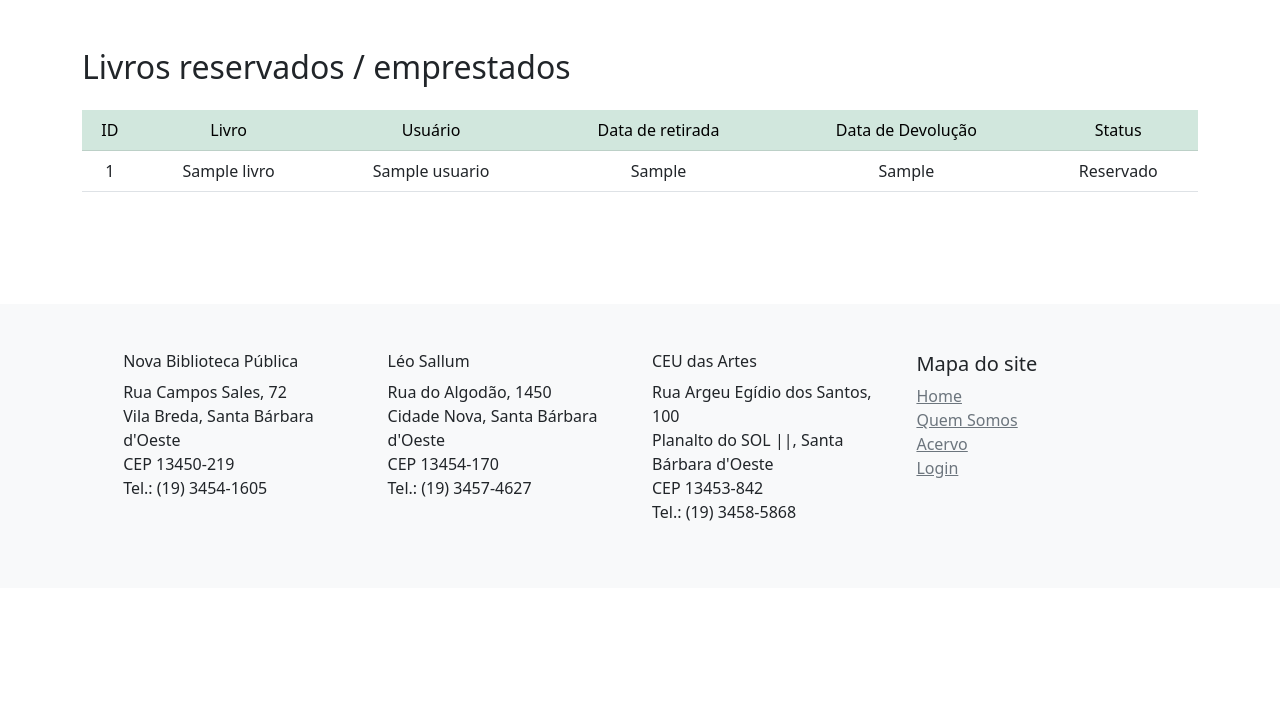
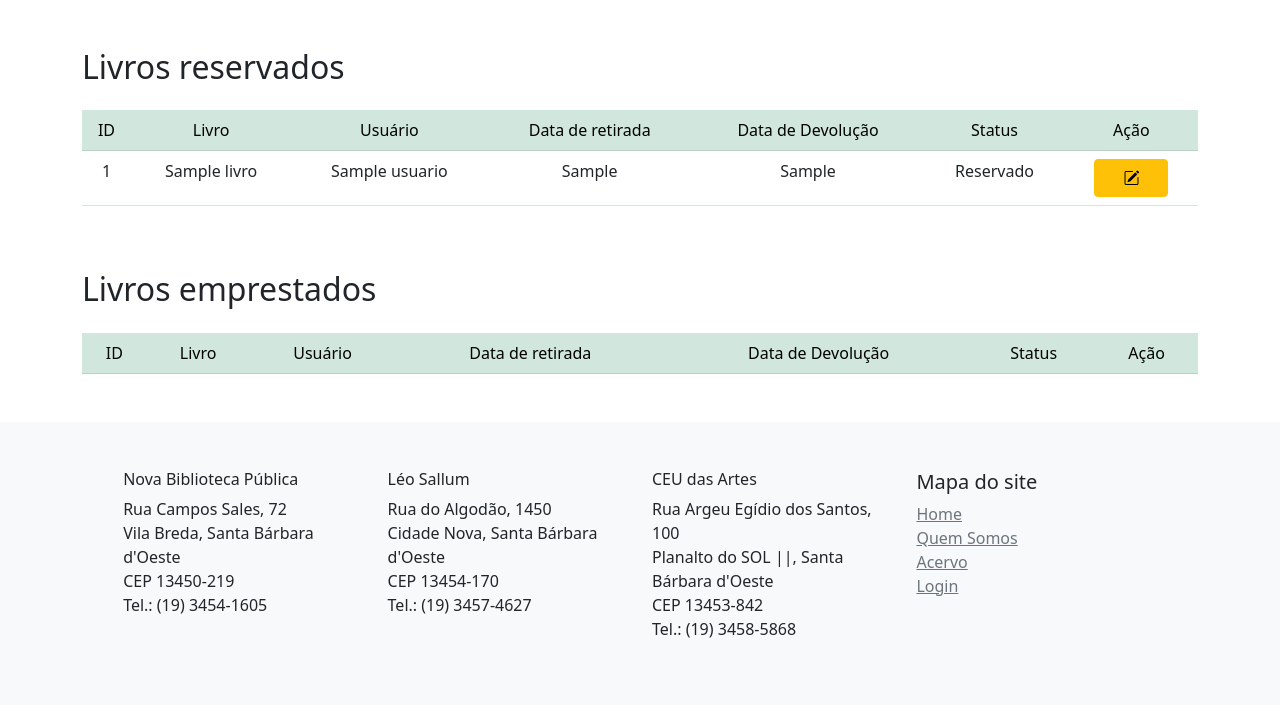
Before and after one commit to MoreiraJulia/projeto-biblioteca, a PHP site: page /reserva-emprestimo.php in a window 1280 px wide. Shown: the part 85-800 px from the top of the page. Run offline with PHP 8.4, Linux system fonts and the light colour scheme; the visitor is signed in with stand-in values (Sample User, id 1); tables that the repository leaves empty or names only in its code hold one stand-in row (values such as "Sample post"); some libraries are stand-ins or nearby versions.

Commit message:
Atualização das pastas funcionario e paginas

```diff
--- a/funcionario/reserva-emprestimo.php
+++ b/funcionario/reserva-emprestimo.php
@@ -8,7 +8,6 @@
 <?php
 include "../includes/conexao.php";
 
-
 $sqlBusca = "SELECT
             tb_agendar.id,
             tb_livros.nome_livro as 'nome_livro',
@@ -18,14 +17,16 @@
             tb_agendar.status
             from tb_agendar
             inner join tb_livros on tb_agendar.id_livro = tb_livros.id
-            inner join tb_usuarios on tb_agendar.id_usuario = tb_usuarios.id";
+            inner join tb_usuarios on tb_agendar.id_usuario = tb_usuarios.id WHERE status='Reservado'";
+
+
 $listaDeLivros = mysqli_query($conexao , $sqlBusca);
+
 ?>
 
 <div class="container">
     <div class="py-5">
-        <h2>Livros reservados / emprestados</h2>
-
+        <h2>Livros reservados </h2>
         <table class="table mt-4 text-center">
             <tr class="table-success">
                 <td>ID</td>
@@ -34,9 +35,9 @@
                 <td>Data de retirada</td>
                 <td>Data de Devolução</td>
                 <td>Status</td>
+                <td>Ação</td>
             </tr>
             <?php
-
                 while($agenda = mysqli_fetch_assoc($listaDeLivros)){
                     echo "<tr>";
                     echo "<td>{$agenda['id']}</td>";
@@ -45,11 +46,53 @@
                     echo "<td>{$agenda['data_retirada']}</td>";
                     echo "<td>{$agenda['data_devolucao']}</td>";
                     echo "<td>{$agenda['status']}</td>";
+                    echo "<td><a class='btn btn-warning' href='agenda-alterar.php?id={$agenda['id']}'><i class='bi bi-pencil-square'></i></a></td>";
                     echo "</tr>";
                 }
             ?>
         </table>
     </div>
+
+    <?php
+        $sqlBuscar = "SELECT
+                tb_agendar.id,
+                tb_livros.nome_livro as 'nome_livro',
+                tb_usuarios.nome as 'nome',
+                tb_agendar.data_retirada,
+                tb_agendar.data_devolucao,
+                tb_agendar.status
+                from tb_agendar
+                inner join tb_livros on tb_agendar.id_livro = tb_livros.id
+                inner join tb_usuarios on tb_agendar.id_usuario = tb_usuarios.id WHERE status='Emprestado'";
+
+$listaDeLivros = mysqli_query($conexao , $sqlBuscar);
+
+?>
+    <h2>Livros emprestados</h2>
+    <table class="table mt-4 text-center">
+        <tr class="table-success">
+            <td>ID</td>
+            <td>Livro</td>
+            <td>Usuário</td>
+            <td>Data de retirada</td>
+            <td>Data de Devolução</td>
+            <td>Status</td>
+            <td>Ação</td>
+        </tr>
+        <?php
+            while($agenda = mysqli_fetch_assoc($listaDeLivros)){
+                echo "<tr>";
+                echo "<td>{$agenda['id']}</td>";
+                echo "<td>{$agenda['nome_livro']}</td>";
+                echo "<td>{$agenda['nome']}</td>";
+                echo "<td>{$agenda['data_retirada']}</td>";
+                echo "<td>{$agenda['data_devolucao']}</td>";
+                echo "<td>{$agenda['status']}</td>";
+                echo "<td><a class='btn btn-danger' href='agenda-excluir.php?id={$agenda['id']}'><i class='bi bi-x-square'></i></a></td>";
+                echo "</tr>";
+            }
+        ?>
+    </table>
 </div>
 
 <?php include "../includes/rodape.php"; ?>
--- a/paginas/acervo.php
+++ b/paginas/acervo.php
@@ -20,7 +20,7 @@
 
 
                     <div class="row mt-3">
-                        <div class="row col-md-12 position-relative resposta">
+                        <div class="row col-md-12 position-relzative resposta">
 
                         </div>
                     </div>
```
Also changed, not shown: funcionario/agenda-alterar.php (added, +14 -0 lines), funcionario/agenda-excluir.php (added, +14 -0 lines), funcionario/usuarios-visualizar.php (+22 -31 lines), paginas/mostruario-livros.php (+11 -8 lines).
